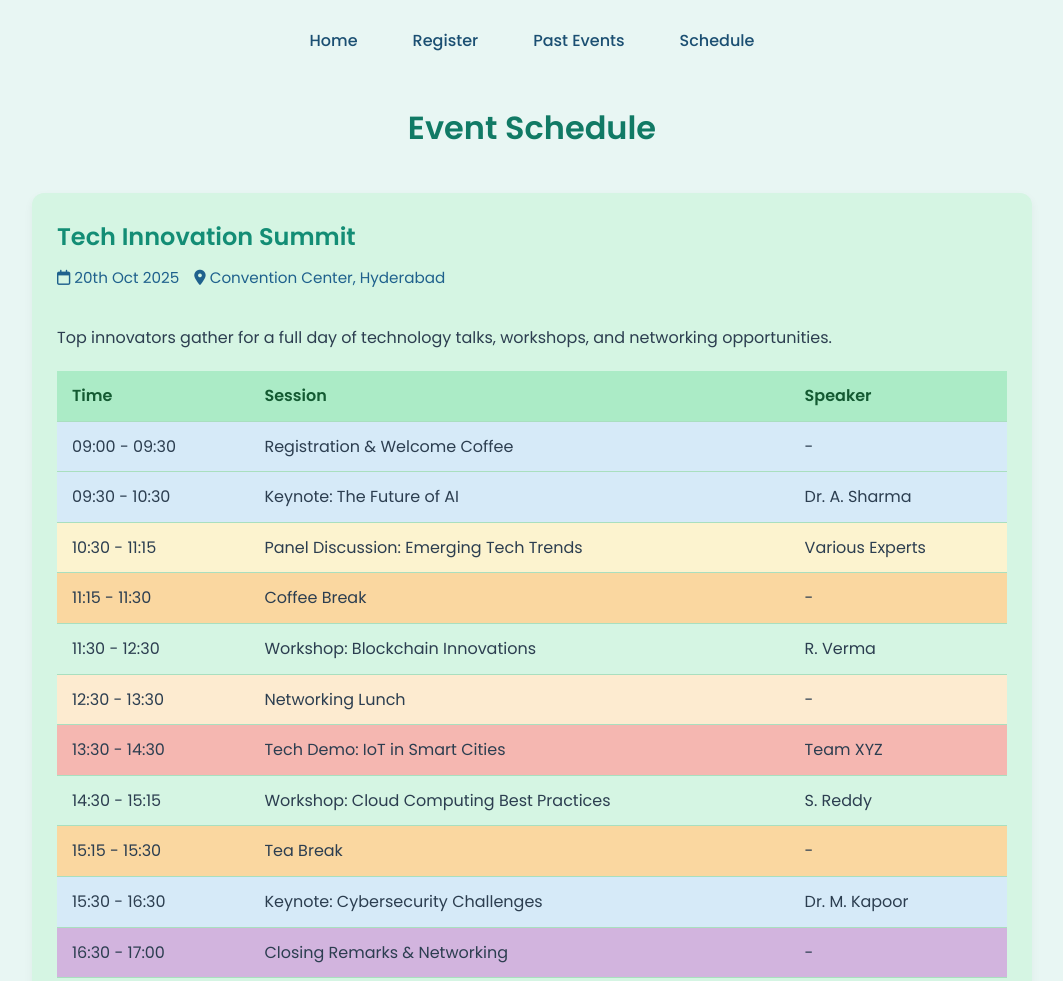
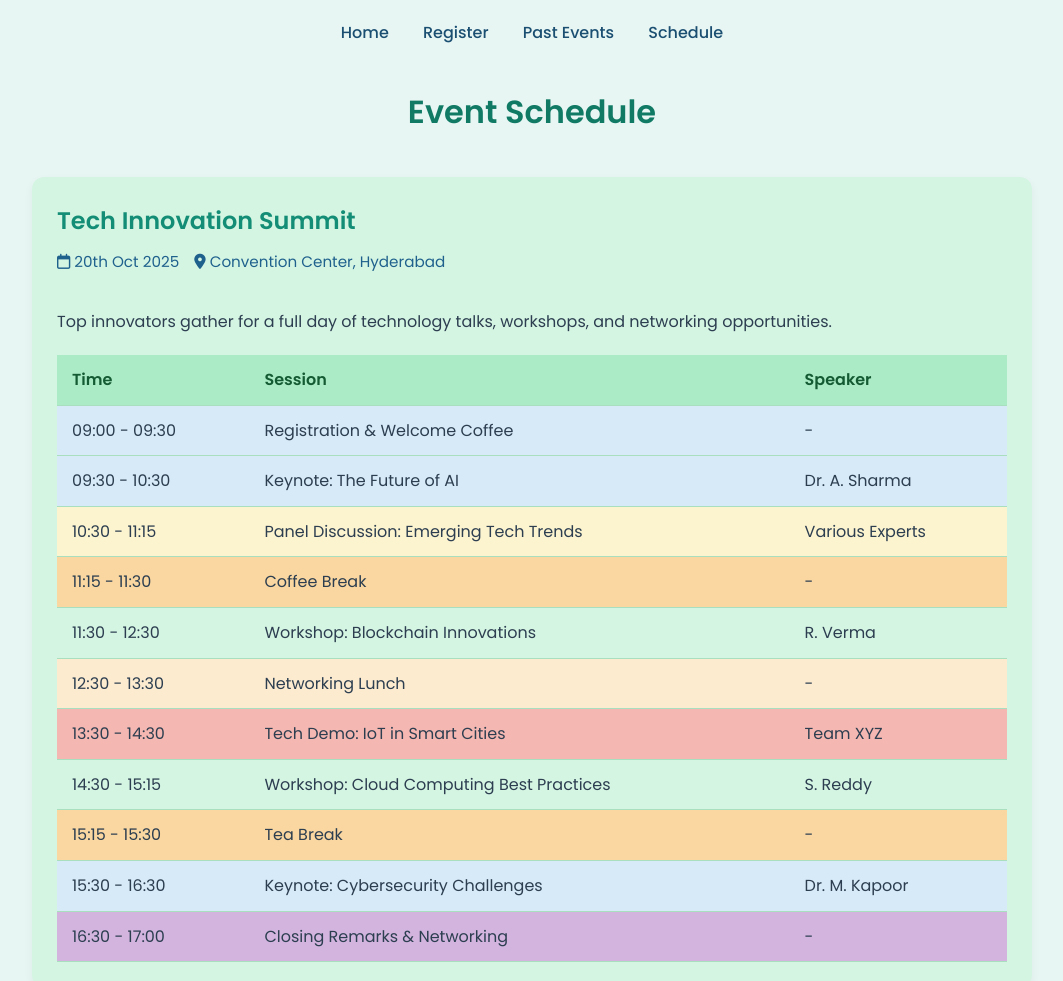
Before and after one commit to zoya-234/devops-lab-team-03, a website: page public/schedule.html in a window 1280 px wide. Shown: the top 981 px of the page, without its empty margins (108-1171 px from the left). Drawn offline with Linux system fonts and the light colour scheme.

```diff
--- a/public/schedule.html
+++ b/public/schedule.html
@@ -6,15 +6,16 @@
   <title>Event Schedule</title>
   <link rel="stylesheet" href="/css/schedule.css">
   <link rel="stylesheet" href="https://cdnjs.cloudflare.com/ajax/libs/font-awesome/6.4.0/css/all.min.css">
-
 </head>
 <body>
   <!-- Navigation -->
-  <nav>
-    <a href="/">Home</a>
-    <a href="/register">Register</a>
-    <a href="/past-events">Past Events</a>
-    <a href="/schedule">Schedule</a>
+  <nav class="navbar">
+    <div class="nav-links">
+      <a href="index.html">Home</a>
+      <a href="register.html">Register</a>
+      <a href="past-events.html">Past Events</a>
+      <a href="schedule.html" class="active">Schedule</a>
+    </div>
   </nav>
 
   <div class="container">
```
Also changed, not shown: public/index.html (+4 -5 lines), public/past-events.html (+0 -2 lines).
